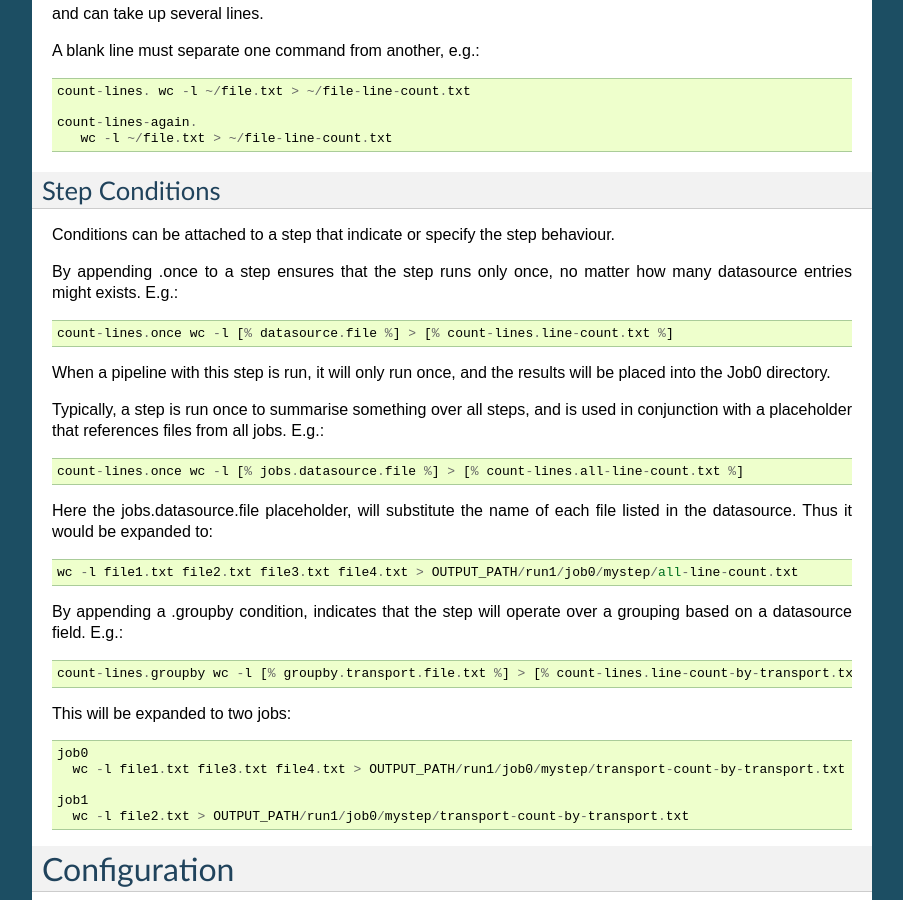
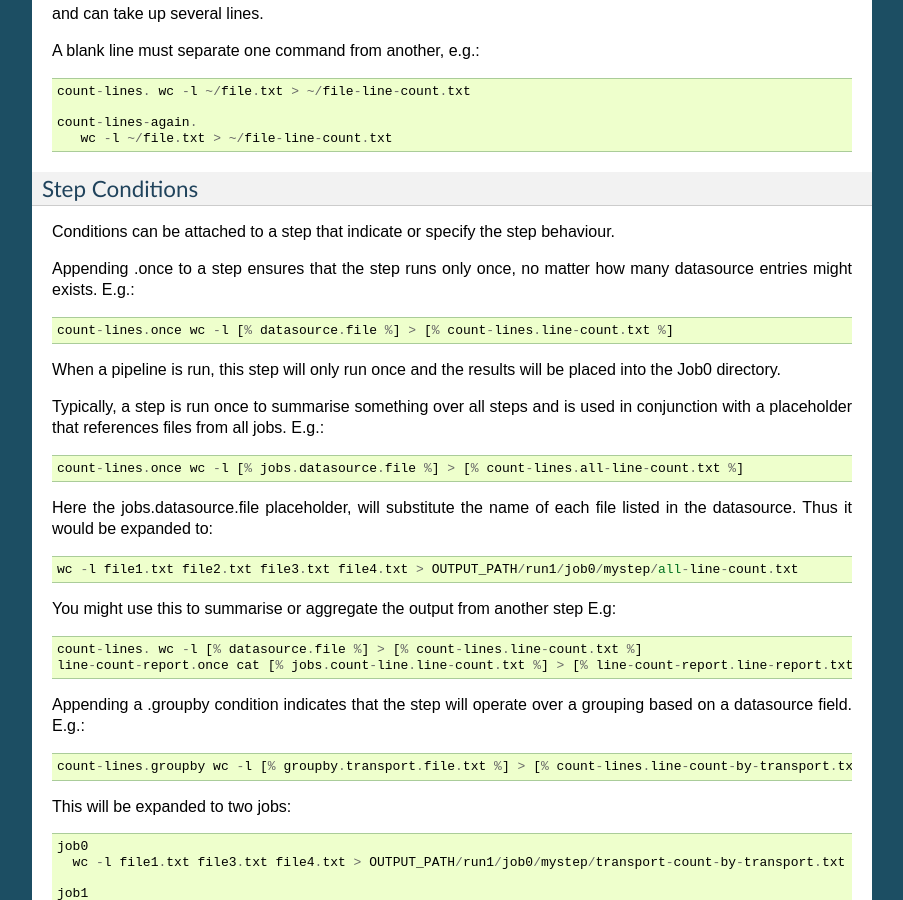
Before and after one commit to njgit/App-Pipeline-Lite, a Sphinx documentation site: the page built from docs/index.rst, in a window 1280 px wide and 900 px high, scrolled down 7892 px. Shown: the whole window, without its empty margins (198-1101 px from the left). Built offline with Sphinx 7.4.7, drawn with Linux system fonts in a browser that asks for light colours; pages that are not in the unit, such as notebooks, are missing from menus.

Commit message:
more doc

```diff
--- a/docs/index.rst
+++ b/docs/index.rst
@@ -486,17 +486,17 @@ A blank line must separate one command from another, e.g.::
 
 
 Step Conditions
----------------
+^^^^^^^^^^^^^^^
 
 Conditions can be attached to a step that indicate or specify the step behaviour.
 
-By appending .once to a step ensures that the step runs only once, no matter how many datasource entries might exists. E.g.::
+Appending .once to a step ensures that the step runs only once, no matter how many datasource entries might exists. E.g.::
 
     count-lines.once wc -l [% datasource.file %] > [% count-lines.line-count.txt %]
 
-When a pipeline with this step is run, it will only run once, and the results will be placed into the Job0 directory.
+When a pipeline is run, this step will only run once and the results will be placed into the Job0 directory.
 
-Typically, a step is run once to summarise something over all steps, and is used in conjunction with a placeholder that references files from
+Typically, a step is run once to summarise something over all steps and is used in conjunction with a placeholder that references files from
 all jobs. E.g.::
 
     count-lines.once wc -l [% jobs.datasource.file %] > [% count-lines.all-line-count.txt %]
@@ -505,7 +505,12 @@ Here the jobs.datasource.file placeholder, will substitute the name of each file
 
     wc -l file1.txt file2.txt file3.txt file4.txt > OUTPUT_PATH/run1/job0/mystep/all-line-count.txt
 
-By appending a .groupby condition, indicates that the step will operate over a grouping based on a datasource field. E.g.::
+You might use this to summarise or aggregate the output from another step E.g::
+
+    count-lines. wc -l [% datasource.file %] > [% count-lines.line-count.txt %]
+    line-count-report.once cat [% jobs.count-line.line-count.txt %] > [% line-count-report.line-report.txt %]
+
+Appending a .groupby condition indicates that the step will operate over a grouping based on a datasource field. E.g.::
 
    count-lines.groupby wc -l [% groupby.transport.file.txt %] > [% count-lines.line-count-by-transport.txt %]
 
```
